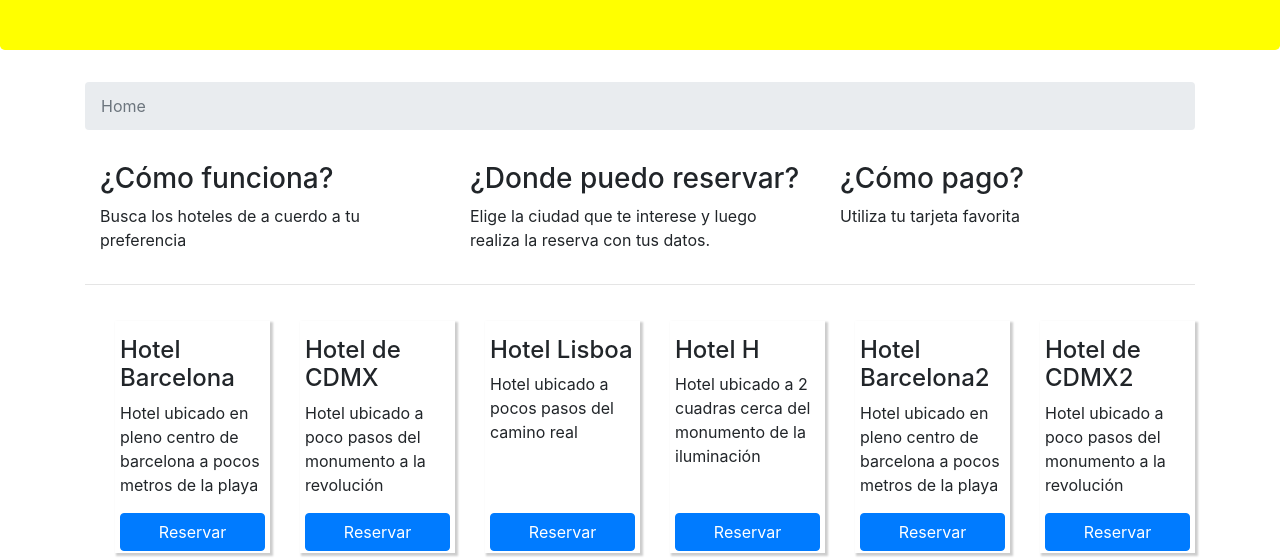
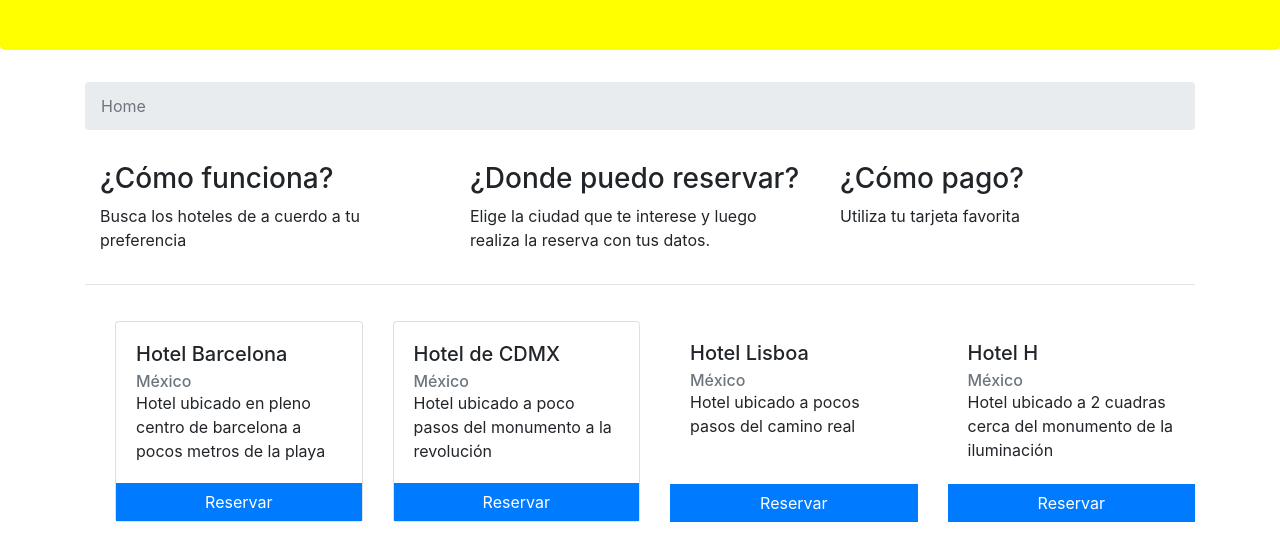
Before and after one commit to YanniMartinez/Boot-Strap-Fundamentals, a website: page index.html in a window 1280 px wide. Shown: the part 184-743 px from the top of the page. Drawn offline with nearby package versions, Linux system fonts and the light colour scheme; a web font is replaced by a local one.

Commit message:
Implementando cards

```diff
--- a/assets/css/main.css
+++ b/assets/css/main.css
@@ -14,7 +14,7 @@ footer{
 /* Creando estilos para una clase card-hotel */
 .card-hotel{
     /* Aprovechando que son elementos flex también hay que declarar algo aquí */
-    flex: 1 150px; /* Con esta intrucción lo que le mandamos son 2 parametros: Para saber cuanto queremos que crezca el elemento
+    flex: 1 200px; /* Con esta intrucción lo que le mandamos son 2 parametros: Para saber cuanto queremos que crezca el elemento
     , de cuanto será el ancho.
     Al mandarle 1, lo que le decimos es que la propiedad Flex-Grow se mantenga intacta, si le pusieramos 2 significa que usara
     hasta el doble de ancho
@@ -23,15 +23,14 @@ footer{
 
     Al agregar esta propiedad ya no es necesario especificar el ancho de la columna con bootstrap por lo que debemos removerla del html*/
 
-    padding: 15px 5px 2px 5px; /* Va en sentido horario, up, right, down, left */
     margin-top: 20px;
     margin-left: 30px;
-    box-shadow: 2px 2px 2px 1px rgba(0, 0, 0, 0.2);
+    /* box-shadow: 2px 2px 2px 1px rgba(0, 0, 0, 0.2); */
 }
 
 .btn-reserva{
     width: 100%; /* Le da el tamaño máximo */
-
+    border-radius: 0%;
 }
 
 
--- a/index.html
+++ b/index.html
@@ -61,10 +61,11 @@
             <hr>
 
             <div class="d-flex flex-wrap"> <!-- Cambiando de row a flex -->
-                <div class="card-hotel  d-flex flex-column justify-content-between">
-                    <div>
-                        <h4 >Hotel Barcelona</h4>
-                        <p>Hotel ubicado en pleno centro de barcelona a pocos metros de la playa</p>
+                <div class="card card-hotel  d-flex flex-column justify-content-between">
+                    <div class="card-body">
+                        <h5 class="card-title">Hotel Barcelona</h5>
+                        <h6 class="card-subtitle text-muted">México</h6>
+                        <p class="card-text">Hotel ubicado en pleno centro de barcelona a pocos metros de la playa</p>
                     </div>
                     <div>
                         <button class="btn btn-primary btn-reserva"><span class="oi oi-plus "></span> Reservar</button>
@@ -72,10 +73,11 @@
                     </div>
                     <!-- Agregamos la clase btn-reserva para poder mandar al fondo el boton y que use el ancho completo -->
                 </div>
-                <div class="card-hotel  d-flex flex-column justify-content-between">
-                    <div>
-                        <h4>Hotel de CDMX</h4>
-                        <p>Hotel ubicado a poco pasos del monumento a la revolución</p>
+                <div class="card card-hotel  d-flex flex-column justify-content-between">
+                    <div class="card-body">
+                        <h5 class="card-title">Hotel de CDMX</h5>
+                        <h6 class="card-subtitle text-muted">México</h6>
+                        <p class="card-text">Hotel ubicado a poco pasos del monumento a la revolución</p>
 
                     </div>
                     <div>
@@ -83,18 +85,20 @@
                     </div>
                 </div>
                 <div class="card-hotel  d-flex flex-column justify-content-between">
-                    <div>
-                        <h4>Hotel Lisboa</h4>
-                        <p>Hotel ubicado a pocos pasos del camino real<p>
+                    <div class="card-body">
+                        <h5 class="card-title">Hotel Lisboa</h5>
+                        <h6 class="card-subtitle text-muted">México</h6>
+                        <p class="card-text">Hotel ubicado a pocos pasos del camino real<p>
                     </div>
                     <div>
                         <button class="btn btn-primary btn-reserva"><span class="oi oi-plus "></span> Reservar</button>
                     </div>
                 </div>
                 <div class="card-hotel  d-flex flex-column justify-content-between">
-                    <div>
-                        <h4>Hotel H</h4>
-                        <p>Hotel ubicado a 2 cuadras cerca del monumento de la iluminación</p>
+                    <div class="card-body">
+                        <h5 class="card-title">Hotel H</h5>
+                        <h6 class="card-subtitle text-muted">México</h6>
+                        <p class="card-text">Hotel ubicado a 2 cuadras cerca del monumento de la iluminación</p>
                     </div>
                     <div>
                         <button class="btn btn-primary btn-reserva"><span class="oi oi-plus "></span> Reservar</button>
@@ -102,36 +106,40 @@
                 </div>
 
                 <div class="card-hotel  d-flex flex-column justify-content-between">
-                    <div>
-                        <h4 >Hotel Barcelona2</h4>
-                        <p>Hotel ubicado en pleno centro de barcelona a pocos metros de la playa</p>
+                    <div class="card-body">
+                        <h5 class="card-title" >Hotel Barcelona2</h5>
+                        <h6 class="card-subtitle text-muted">México</h6>
+                        <p class="card-text">Hotel ubicado en pleno centro de barcelona a pocos metros de la playa</p>
                     </div>
                     <div>
                         <button class="btn btn-primary btn-reserva"><span class="oi oi-plus "></span> Reservar</button>
                     </div>
                 </div>
                 <div class="card-hotel  d-flex flex-column justify-content-between">
-                    <div>
-                        <h4>Hotel de CDMX2</h4>
-                        <p>Hotel ubicado a poco pasos del monumento a la revolución</p>
+                    <div class="card-body">
+                        <h5 class="card-title">Hotel de CDMX2</h5>
+                        <h6 class="card-subtitle text-muted">México</h6>
+                        <p class="card-text">Hotel ubicado a poco pasos del monumento a la revolución</p>
                     </div>
                     <div>
                         <button class="btn btn-primary btn-reserva"><span class="oi oi-plus "></span> Reservar</button>
                     </div>
                 </div>
                 <div class="card-hotel  d-flex flex-column justify-content-between">
-                    <div>
-                        <h4>Hotel Lisboa2</h4>
-                        <p>Hotel ubicado a pocos pasos del camino real<p>
+                    <div class="card-body">
+                        <h5 class="card-title">Hotel Lisboa2</h5>
+                        <h6 class="card-subtitle text-muted">México</h6>
+                        <p class="card-text">Hotel ubicado a pocos pasos del camino real<p>
                     </div>
                     <div>
                         <button class="btn btn-primary btn-reserva"><span class="oi oi-plus "></span> Reservar</button>
                     </div>
                 </div>
                 <div class="card-hotel  d-flex flex-column justify-content-between">
-                    <div>
-                        <h4>Hotel H2</h4>
-                        <p>Hotel ubicado a 2 cuadras cerca del monumento de la iluminación</p>
+                    <div class="card-body">
+                        <h5 class="card-title">Hotel H2</h5>
+                        <h6 class="card-subtitle text-muted">México</h6>
+                        <p class="card-text">Hotel ubicado a 2 cuadras cerca del monumento de la iluminación</p>
                     </div>
                     <div>
                         <button class="btn btn-primary btn-reserva"><span class="oi oi-plus "></span> Reservar</button>
```
Also changed, not shown: readme.md.
